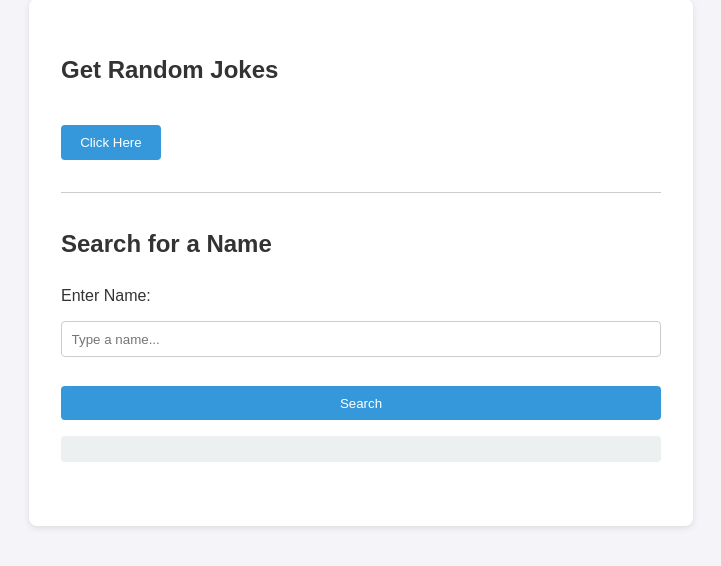
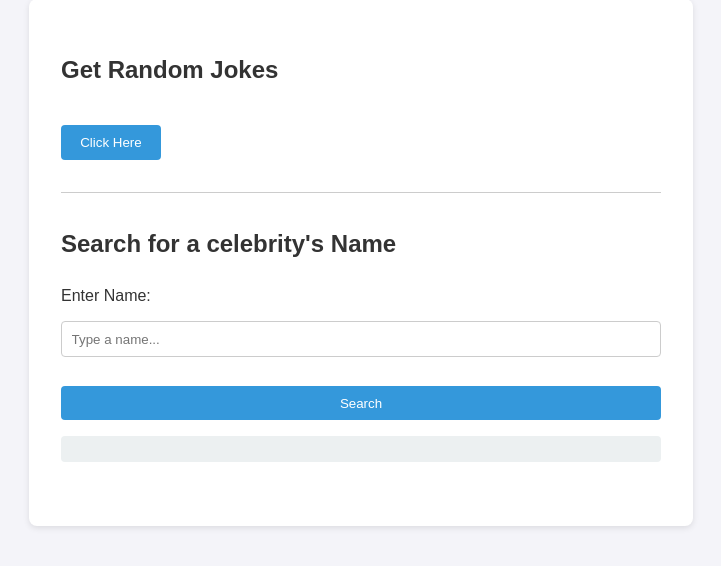
Before and after one commit to codest40/project-cicd-lumen-web, a Flask app: page /home in a window 1280 px wide. Shown: the part 116-682 px from the top of the page, without its empty margins (279-1000 px from the left). Run offline with Flask 3, Linux system fonts and the light colour scheme; parts of the project's set-up code (start-up, migrations or seed data) failed here and were passed over.

Commit message:
Change section title to 'Search for a celebrity's Name'

```diff
--- a/lumen_web/templates/index.html
+++ b/lumen_web/templates/index.html
@@ -22,7 +22,7 @@
 
         <!-- New Section: Search for a name -->
         <section>
-            <h2>Search for a Name</h2>
+            <h2>Search for a celebrity's Name</h2>
             <form id="search-form" action="/api-search">
                 <label for="name">Enter Name:</label>
                 <input type="text" id="name" name="name" placeholder="Type a name..." required>
```
